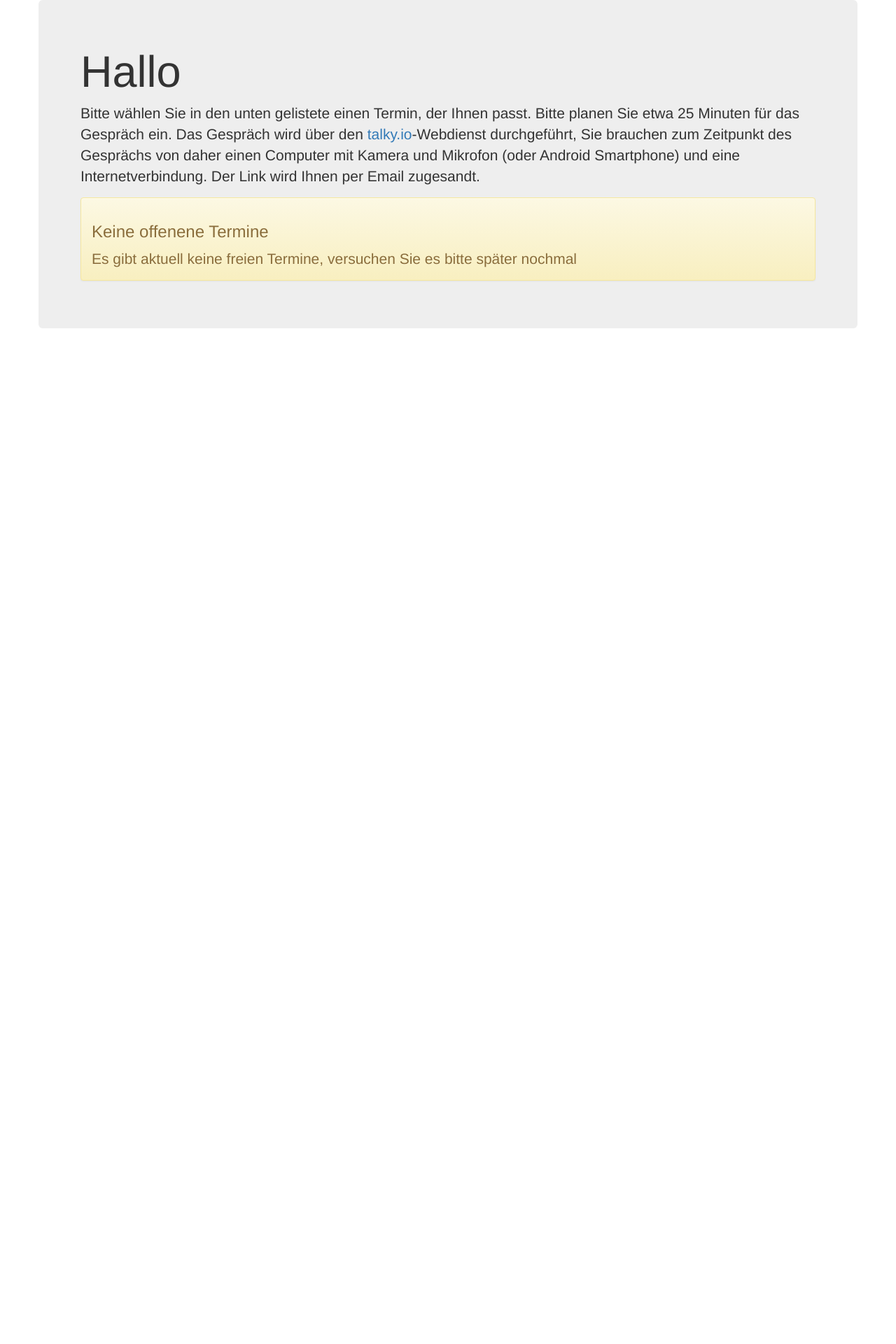
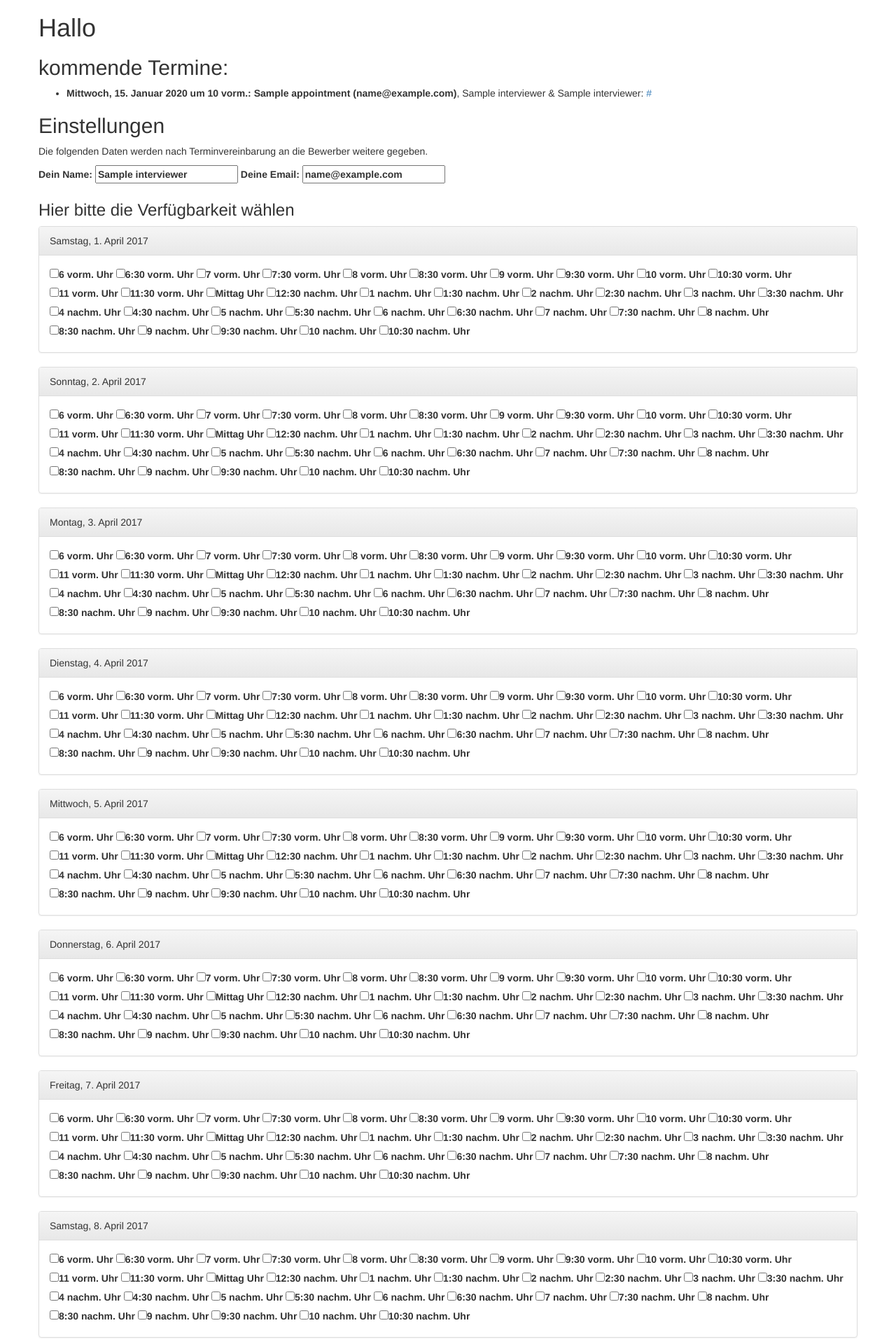
Before and after one commit to DemokratieInBewegung/appntr, a Django app: page /interviewer/1 in a window 1280 px wide. Shown: the top 1920 px of the page at 70% size. Before the commit the page ends 469 px from the top, so only its background shows below. Run offline with Django 3.2, Linux system fonts and the light colour scheme; tables that the repository leaves empty hold one stand-in row (values such as "Sample post"); some libraries are stand-ins or nearby versions.

Commit message:
interviewer manage their own slots now

```diff
--- a/appntr/models.py
+++ b/appntr/models.py
@@ -1,5 +1,8 @@
 from django.contrib.auth.models import User
+from datetime import datetime, timedelta
+from django.db.models import Q
 from django.db import models
+
 
 
 class Interviewer(models.Model):
@@ -10,6 +13,11 @@ class Interviewer(models.Model):
 
     def __str__(self):
         return self.name
+
+    def upcoming(self):
+        just_before = datetime.utcnow() - timedelta(hours=1)
+        return Appointment.objects.filter(Q(interview_lead=self) | Q(interview_snd=self)
+                ).filter(datetime__gte=just_before).order_by("-datetime").all()
 
 
 class Timeslot(models.Model):
--- a/appntr/urls.py
+++ b/appntr/urls.py
@@ -15,9 +15,10 @@ Including another URLconf
 """
 from django.conf.urls import url
 from django.contrib import admin
-from .views import index
+from .views import index, edit
 
 urlpatterns = [
     url(r'^admin/', admin.site.urls),
+    url(r'^interviewer/(?P<id>.*)$', edit),
     url(r'^', index)
 ]
--- a/appntr/views.py
+++ b/appntr/views.py
@@ -14,21 +14,35 @@ from .models import *
 
 MINIMUM = 2
 URL_BUILDER = "https://talky.io/dib-bw-{}"
+TIMES = [(6, 0), (6, 30),
+		 (7, 0), (7, 30),
+		 (8, 0), (8, 30),
+		 (9, 0), (9, 30),
+		 (10, 0), (10, 30),
+		 (11, 0), (11, 30),
+		 (12, 0), (12, 30),
+		 (13, 0), (13, 30),
+		 (14, 0), (14, 30),
+		 (15, 0), (15, 30),
+		 (16, 0), (16, 30),
+		 (17, 0), (17, 30),
+		 (18, 0), (18, 30),
+		 (19, 0), (19, 30),
+		 (20, 0), (20, 30),
+		 (21, 0), (21, 30),
+		 (22, 0), (22, 30)]
 
 
-def get_open_slots(futureWeeks=2, minimum=24, tomorrow=None):
+def get_open_slots(minimum=24, tomorrow=None):
 	if tomorrow is None:
 		tomorrow = datetime.utcnow() + timedelta(hours=minimum)
 
 	slots = defaultdict(list)
 	for slot in Timeslot.objects.filter(once=True, datetime__gte=datetime.utcnow()):
-		print(slot)
 		slots[slot.datetime].append(slot.interviewer.id)
 
-	print(slots)
 	# filter out existing
 	for appt in Appointment.objects.filter(datetime__gte=datetime.utcnow()):
-		print(appt, slots[appt.datetime])
 		if slots[appt.datetime]:
 			try:
 				slots[appt.datetime].remove(appt.interview_lead.id)
@@ -38,10 +52,44 @@ def get_open_slots(futureWeeks=2, minimum=24, tomorrow=None):
 				slots[appt.datetime].remove(appt.interview_snd.id)
 			except ValueError:
 				pass
-		print(slots[appt.datetime])
 
 	return {k: v for k, v in slots.items() if len(v) >= MINIMUM}
 
+
+def edit(request, id):
+
+	inter = get_object_or_404(Interviewer, pk=id)
+	ctx = dict(interviewer=inter)
+
+	if request.method == "POST":
+		inter.name = request.POST.get("name", inter.name)
+		inter.email = request.POST.get("email", inter.email)
+		# clear slots
+		Timeslot.objects.filter(interviewer=inter).delete()
+		for slot in request.POST.getlist("slot"):
+			parsed = parse_datetime(slot)
+			Timeslot(interviewer=inter, datetime=slot, once=True).save()
+
+	availables = [s.datetime.replace(tzinfo=None) for s in inter.slots.all()]
+	tomorrow = (datetime.utcnow() + timedelta(days=1)).replace(minute=0, hour=0, second=0, microsecond=0)
+
+
+	frames = []
+	for x in range(14):
+		d = tomorrow + timedelta(days=x)
+		times = []
+		for t in TIMES:
+			slot = d.replace(hour=t[0], minute=t[1])
+			times.append({
+					"slot": slot,
+					"checked": slot in availables
+				})
+
+		frames.append({"day": d, "times": times})
+
+	ctx["frames"] = frames;
+
+	return render(request, 'interviewer.html', context=ctx)
 
 
 def index(request):
--- a/templates/index.html
+++ b/templates/index.html
@@ -35,7 +35,7 @@
               <div class="panel-heading">{{ day.list|first|date:"l, j. F Y" }}</div>
               <div class="panel-body">
                 {% for slot in day.list %}
-                  <label><input type="radio" name="slot" value="{{slot|date:'c'}}">{{ slot|time:"TIME_FORMAT" }} Uhr </label>
+                  <label><input type="radio" name="slot" value="{{slot|date:'c'}}">{{ slot|time:"%H:%M" }} Uhr </label>
                 {% endfor %}
               </div>
             </div>
--- /dev/null
+++ b/templates/interviewer.html
@@ -0,0 +1,70 @@
+<!DOCTYPE html>
+<html>
+<head>
+  <title>Interviewer Setup</title>
+    <!-- Latest compiled and minified CSS -->
+  <link rel="stylesheet" href="https://maxcdn.bootstrapcdn.com/bootstrap/3.3.7/css/bootstrap.min.css" integrity="sha384-BVYiiSIFeK1dGmJRAkycuHAHRg32OmUcww7on3RYdg4Va+PmSTsz/K68vbdEjh4u" crossorigin="anonymous">
+
+  <!-- Optional theme -->
+  <link rel="stylesheet" href="https://maxcdn.bootstrapcdn.com/bootstrap/3.3.7/css/bootstrap-theme.min.css" integrity="sha384-rHyoN1iRsVXV4nD0JutlnGaslCJuC7uwjduW9SVrLvRYooPp2bWYgmgJQIXwl/Sp" crossorigin="anonymous">
+
+  <!-- Latest compiled and minified JavaScript -->
+  <script src="https://maxcdn.bootstrapcdn.com/bootstrap/3.3.7/js/bootstrap.min.js" integrity="sha384-Tc5IQib027qvyjSMfHjOMaLkfuWVxZxUPnCJA7l2mCWNIpG9mGCD8wGNIcPD7Txa" crossorigin="anonymous"></script>
+</head>
+<body>
+
+
+<div class="container">
+  <div class="row">
+    {% if message %}
+    <div class="alert alert-warning" role="alert">
+      {{message}}
+    </div>
+    {% endif %}
+      {% regroup slots by day as slot_list %}
+      <form method="POST" class="form-inline">
+      {% csrf_token %}
+        <h1>Hallo</h1>
+
+        <h2>kommende Termine:</h2>
+          <ul>
+            {% for apt in interviewer.upcoming %}
+              <li>
+                <strong>{{apt.datetime|date:"l, j. F Y"}} um {{apt.datetime|time:"TIME_FORMAT"}}: {{apt.name}} ({{apt.email}})</strong>, {{apt.interview_lead.name}} &amp; {{apt.interview_snd.name}}: <a href="{{apt.link}}">{{apt.link}}</a>
+              </li>
+            {% empty %}
+              <div class="alert alert-default" role="alert">
+              Keine kommenden Termine
+              </div>
+            {% endfor %}
+          </ul>
+
+
+
+        <h2>Einstellungen</h2>
+          <p>Die folgenden Daten werden nach Terminvereinbarung an die Bewerber weitere gegeben.</p>
+          <label>Dein Name: <input type="text" name="name" required value="{{interviewer.name|default:""}}"></label>
+          <label>Deine Email: <input type="email" name="email" required value="{{interviewer.email|default:""}}"></label>
+
+        <h3>Hier bitte die Verfügbarkeit wählen</h3>
+        <div class="form-group">
+          {% for entry in frames %}
+
+            <div class="panel panel-default">
+              <div class="panel-heading">{{ entry.day|date:"l, j. F Y" }}</div>
+              <div class="panel-body">
+                {% for t in entry.times %}
+                  <label><input type="checkbox" {% if t.checked %}checked{% endif %} name="slot" value="{{t.slot|date:'c'}}">{{ t.slot|time:"TIME_FORMAT" }} Uhr </label>
+                {% endfor %}
+              </div>
+            </div>
+          {% endfor %}
+          <button type="submit">Speichern</button>
+        </div>
+      </form>
+    </div>
+
+  </div>
+</div>
+</body>
+</html>
```
